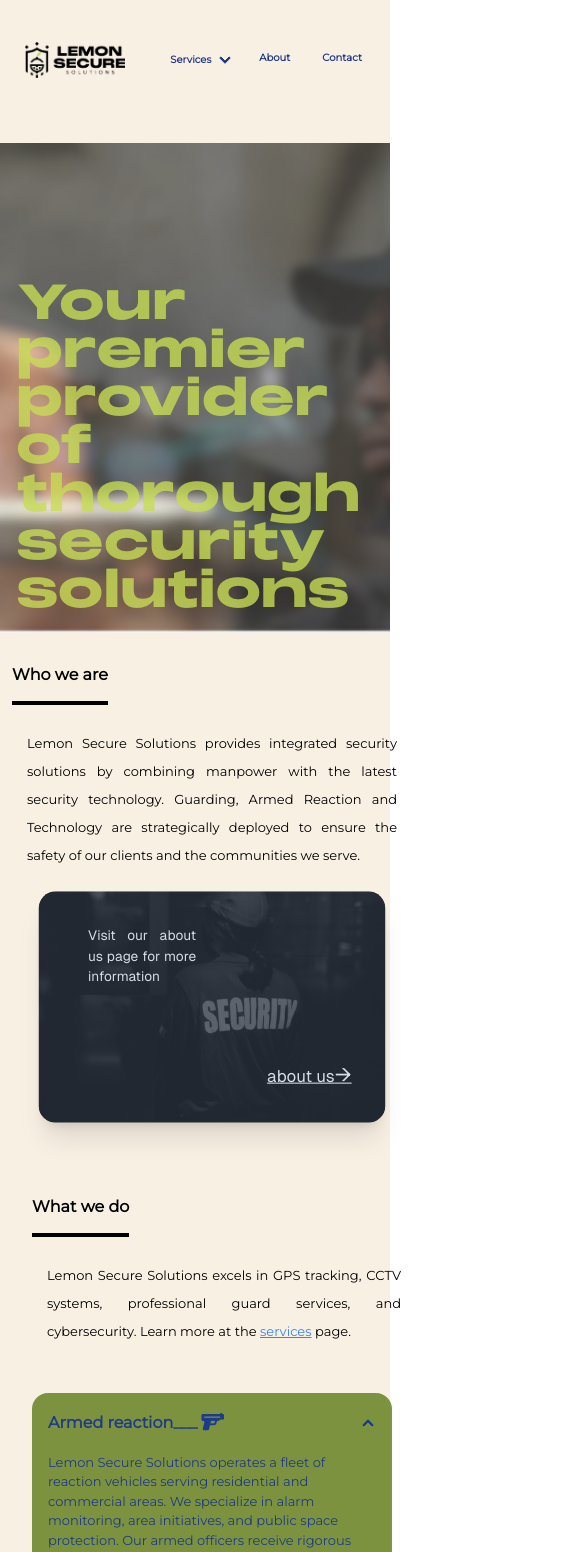
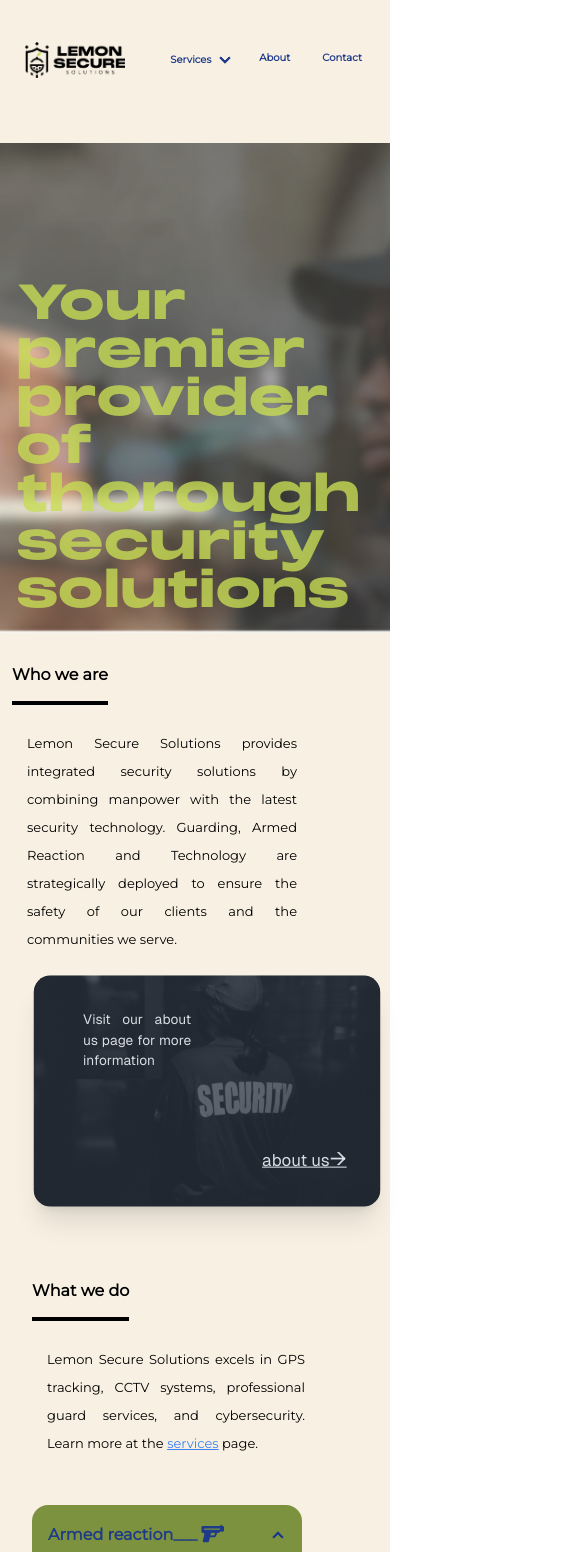
Before and after one commit to alexdev2001/lemon, a Next.js app: page / in a window 390 px wide. Shown: the top 1552 px of the page, 585 px wide, since content can reach past the window. Built offline with nearby package versions, Linux system fonts and the light colour scheme.

Commit message:
some styling changes

```diff
--- a/src/components/carousel/logo-carousel.jsx
+++ b/src/components/carousel/logo-carousel.jsx
@@ -32,7 +32,7 @@ export default function LogoCarousel() {
   };
 
   return (
-    <div className="w-full max-w-[800px] mx-auto "> {/* Restrict the max width */}
+    <div className="w-full max-w-[600px]  sm;w-[40px] "> {/* Restrict the max width */}
       <Slider {...settings}>
         {logos.map((logo, index) => (
           <div key={index} className="flex justify-center items-center">
--- a/src/components/landing/landingcontent.jsx
+++ b/src/components/landing/landingcontent.jsx
@@ -32,7 +32,7 @@ export default function LandingContent() {
               </div>
             </div>
           </div>
-          <div className="top-margin-card">
+          <div className="top-margin-card card-custom">
             <div className="w-[60px]"></div>
             <div className="w-[300px] rounded-box grid flex-grow place-items-center shadow-none pl-10 ">
               <div
@@ -57,7 +57,8 @@ export default function LandingContent() {
                   </p>
                   <div className="card-actions justify-end">
                     <button className="font-custom-body underline">
-                      about us<span className="text-xl font-custom-body">→</span>{" "}
+                      about us
+                      <span className="text-xl font-custom-body">→</span>{" "}
                     </button>
                   </div>
                 </div>
@@ -106,7 +107,10 @@ export default function LandingContent() {
           <br />
           <br />
         </div>
-        <LogoCarousel />
+        <div className="">
+          <LogoCarousel />
+        </div>
+
         <br />
         <br />
         <br />
--- a/src/styles/globals.css
+++ b/src/styles/globals.css
@@ -373,10 +373,14 @@ body {
   }
 
   .logo-carousel-custom {
-    max-width: 60%;
+    max-width: 200%;
     align-items: center;
     text-align: center;
   }
 
+  .card-custom {
+    margin-left: -60%;
+  }
+
 
 }
```
